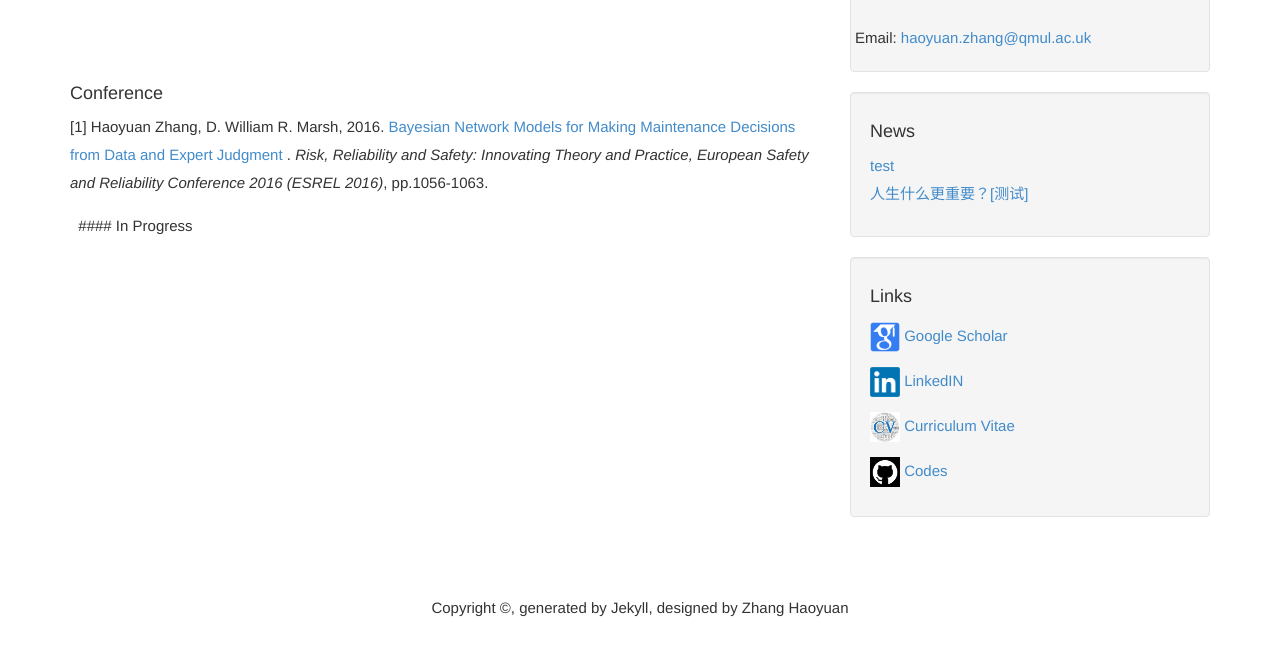
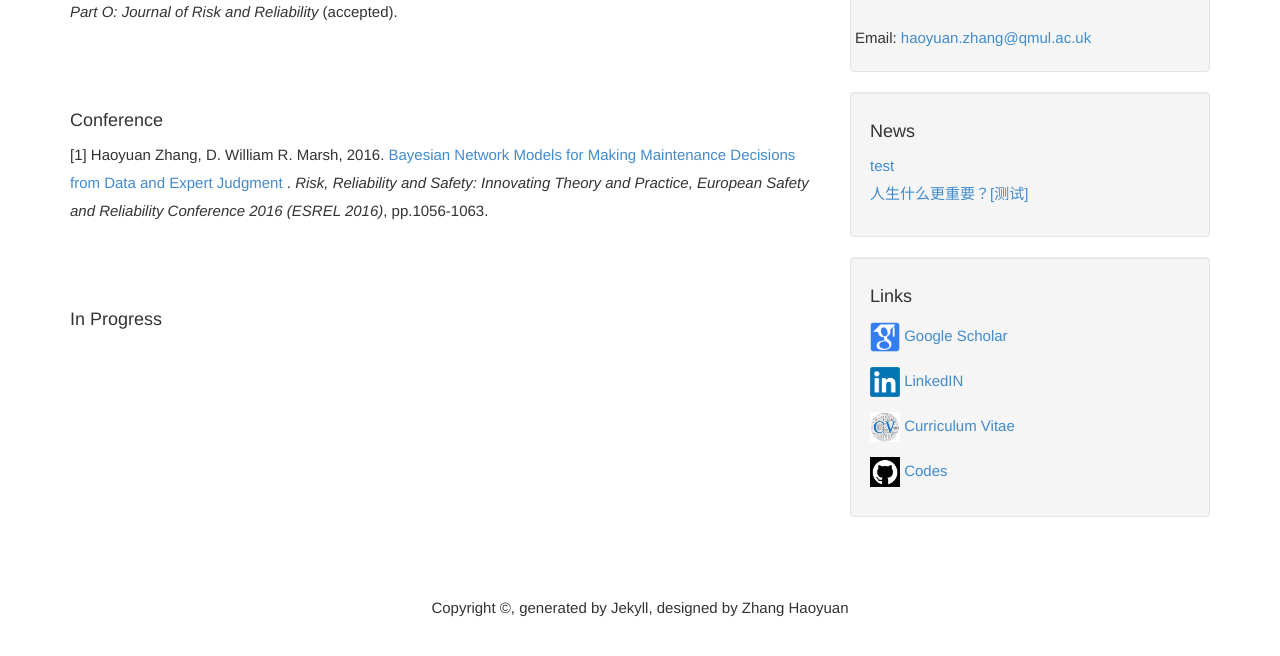
Before and after one commit to july0905/haoyuanzhang1990.github.io, a Jekyll site: the page built from pub.md, in a window 1280 px wide and 953 px high, cut to the strip 284-940 px from the top of the window. Built offline with Jekyll 4.4.1, drawn with Linux system fonts in a browser that asks for light colours.

Commit message:
Update pub.md

```diff
--- a/pub.md
+++ b/pub.md
@@ -5,7 +5,7 @@
 
 
 ### Publication
-<br>
+<br> &nbsp;
 #### Journal
 [1] Haoyuan Zhang, D. William R. Marsh, 2017. Generic Bayesian Network Models for Making Maintenance Decisions from Available Data and Expert Knowledge. <i>Proceedings of the Institution of Mechanical Engineers, Part O: Journal of Risk and Reliability</i> (accepted).
 
@@ -18,8 +18,7 @@
 Risk, Reliability and Safety: Innovating Theory and Practice, European Safety and Reliability Conference 2016 (ESREL 2016)</i>, pp.1056-1063.
 
 
-<p> &nbsp;
+<br> &nbsp;
 
 
 #### In Progress
- </p>
```
